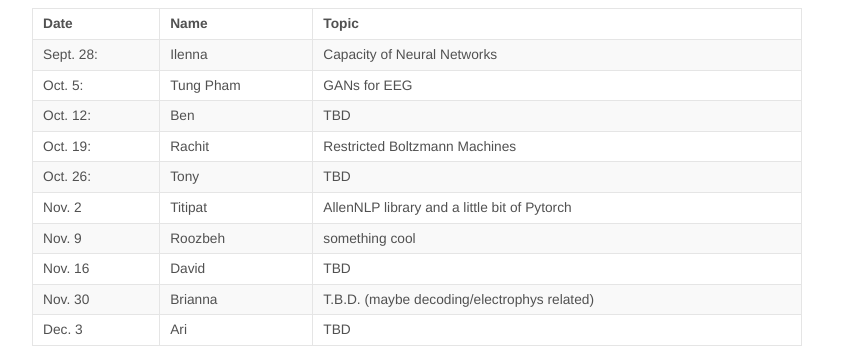
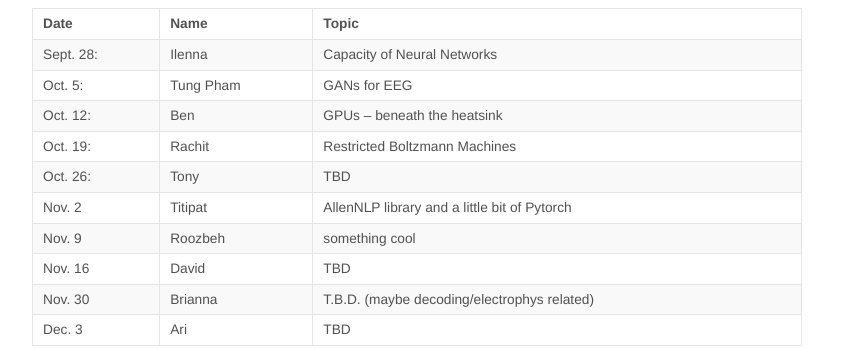
Before and after one commit to KordingLab/KordingLab.github.io, a Jekyll site: the page built from _posts/2018-08-29-upcoming-lab-teaching.md, in a window 1280 px wide and 900 px high. Shown: the part 417-765 px from the top of the window, without its empty margins (223-1071 px from the left). Built offline with Jekyll 4.4.1, drawn with Linux system fonts in a browser that asks for light colours; nearby versions of some CDN libraries; comment, search, counter and statistics services are not loaded.

Commit message:
Update 2018-08-29-upcoming-lab-teaching.md

```diff
--- a/_posts/2018-08-29-upcoming-lab-teaching.md
+++ b/_posts/2018-08-29-upcoming-lab-teaching.md
@@ -17,7 +17,7 @@ neuroscientific princples, new findings and literature reviews... whatever!
 |------|------|-------|
 |Sept. 28:| Ilenna | Capacity of Neural Networks   |
 |Oct. 5:| Tung Pham    |  GANs for EEG   |
-|Oct. 12:|  Ben  | TBD    |
+|Oct. 12:|  Ben  | GPUs -- beneath the heatsink    |
 |Oct. 19:|   Rachit   |  Restricted Boltzmann Machines  |
 |Oct. 26:|  Tony |  TBD  |
 |Nov. 2|  Titipat   |  AllenNLP library and a little bit of Pytorch  |
```
